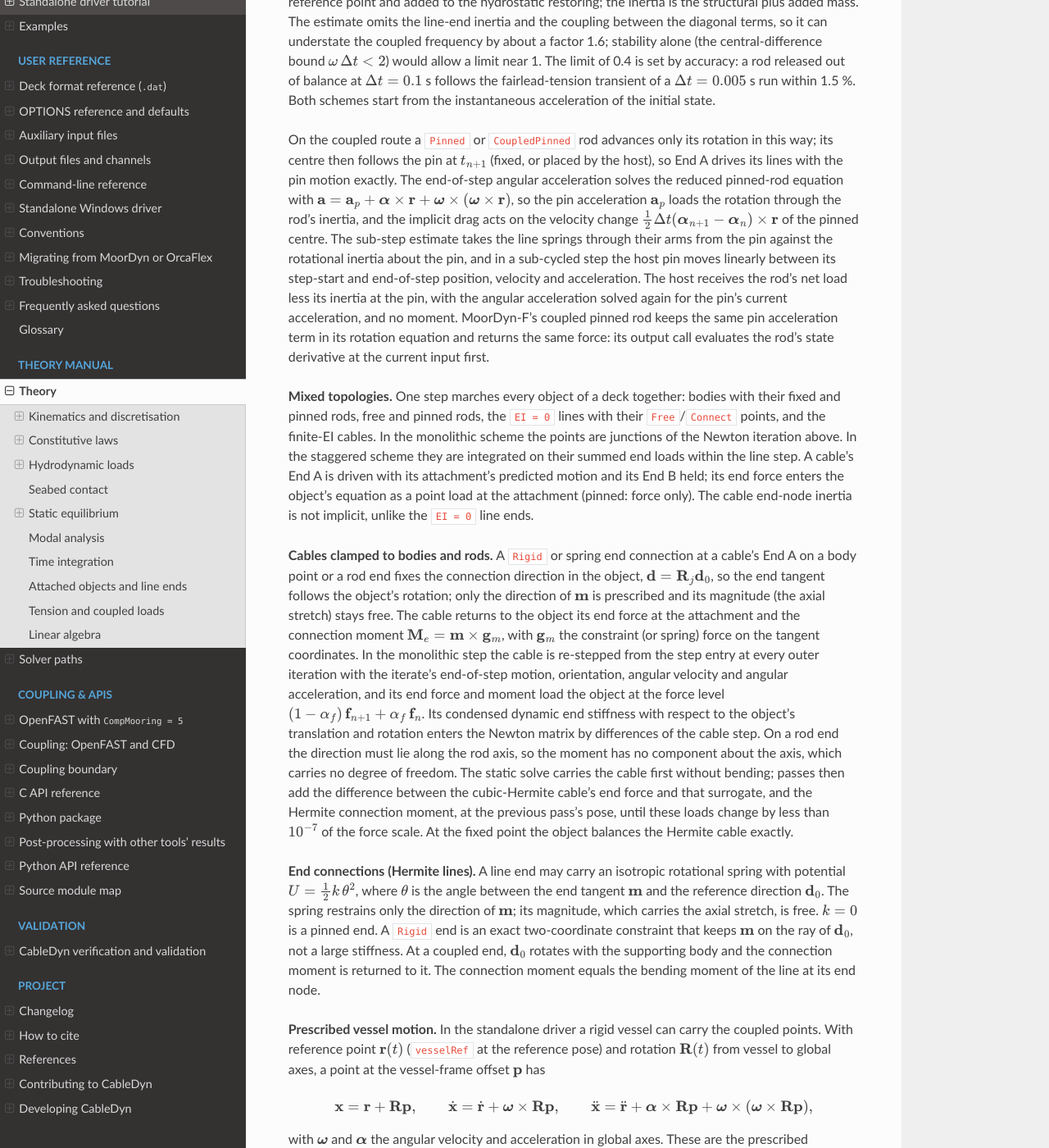
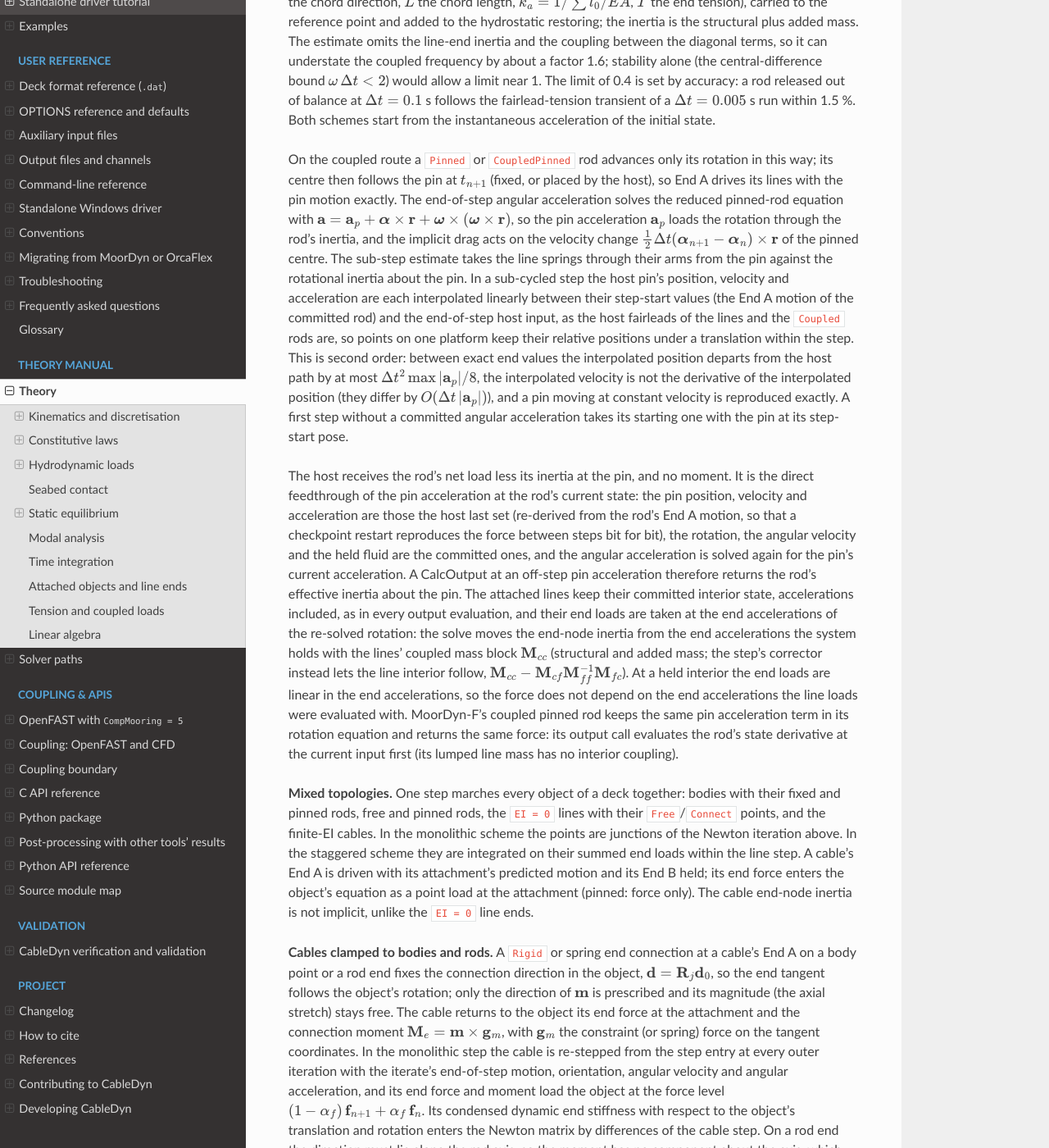
Before and after one commit to SMI-Lab-Inha/CableDyn, a Sphinx documentation site: the page built from doc/theory.rst, in a window 1280 px wide and 1400 px high, scrolled down 36261 px. Shown: the whole window at 82% size. Built offline with Sphinx 7.4.7 and the Read the Docs theme 3.1.0, drawn with Linux system fonts in a browser that asks for light colours; some of the changed text lies outside the part shown.

Commit message:
fix(rods): exact pin probe force, stored step-start pin, bare-end check
- The pin force of an output evaluation (CD_Rod_HostWrench) corrected
  the line-end acceleration with the condensed line mass, which assumes
  the line interior responds; an output evaluation freezes it, so a
  changed End-B acceleration moved the pin force by 0.57 N where the
  exact value moves 2e-11 N. It now uses the coupled-end mass of the
  frozen interior (CD_Calc_Model_CoupledEndMass, frozen_interior of
  CD_Calc_System_CoupledAccelDerivative); the step's corrector keeps
  the condensed mass, so step results are unchanged.
- The rod state carries its step-start pin, set at init, after every
  step, on a mirror restore and on a host transfer that does not
  advance, so the first-step staging and the sub-step interpolation no
  longer depend on the caller passing the start pose.
- Only Pinned and CoupledPinned rods may leave an end without a line or
  POINT row; any other rod end without one is refused by name, as
  before this branch.
- The restart test compares loads before the next step as well; docs
  state the linear sub-step interpolation's order and that a pinned rod
  without a line keeps its deck orientation in statics.

Signed-off-by: Jae Hoon Seo <jaehoon.seo@inha.ac.kr>

```diff
--- a/CMakeLists.txt
+++ b/CMakeLists.txt
@@ -1046,7 +1046,8 @@
 
 # Pinned and CoupledPinned rods on the coupled aggregate: the compound-pendulum period, a held
 # host equal to a fixed pin, constant and harmonic pin accelerations against closed forms,
-# sub-cycling, snapshot/restore, the output probe, restart and PtfmInit with the static start.
+# sub-cycling, snapshot/restore, the output probe, restart, PtfmInit with the static start, a
+# step without the staged rods, and rod ends without a line.
 add_executable(test_openfast_pinned_rod tests/test_openfast_pinned_rod.f90)
 target_link_libraries(test_openfast_pinned_rod PRIVATE cabledyn_core)
 file(MAKE_DIRECTORY ${CMAKE_BINARY_DIR}/openfast_pinned_rod)
--- a/doc/openfast.rst
+++ b/doc/openfast.rst
@@ -273,7 +273,8 @@
 * **Rigid6 bodies, Point3 bodies, and rigid rods** are translated at the deck boundary; their
   supported loads and restrictions in coupled runs are listed in :doc:`capabilities`. Free
   Rigid6 bodies, free rods and pinned rods start at their static equilibrium with the platform
-  at ``PtfmInit`` (``bodyIC static``, the default), as in standalone runs. ``Coupled``/``Vessel``
+  at ``PtfmInit`` (``bodyIC static``, the default), as in standalone runs; one that carries no
+  line is not part of that solve and starts at rest in its deck pose. ``Coupled``/``Vessel``
   rods are platform-borne: each is a node of the coupling mesh at its End A that follows the
   platform position and orientation and returns a force and a moment (MoorDyn-F's coupled rod,
   including the rod's own and added-mass inertia). ``CoupledPinned``/``VesselPinned`` rods are
@@ -282,7 +283,8 @@
   node returns a force with zero moment (MoorDyn-F's coupled pinned rod). That force is the
   rod's net load less its inertia, with the angular acceleration solved for the node's current
   acceleration; a CalcOutput at an off-step acceleration therefore returns the rod's effective
-  inertia about the pin rather than its full mass. ``PtfmInit`` moves and turns such a rod with
+  inertia about the pin rather than its full mass (the rotation, the angular velocity and the
+  held fluid stay those of the committed step). ``PtfmInit`` moves and turns such a rod with
   the platform before the static solve balances it about its pin. ``Pinned`` rods turn about a
   fixed End A. ``Coupled``/``Vessel`` bodies are platform-borne the same way as ``Coupled`` rods,
   with the node at the body reference point, and may share a deck with ``Free`` bodies.
--- a/doc/theory.rst
+++ b/doc/theory.rst
@@ -1794,7 +1794,9 @@
 normal to its axis), each pinned rod's two rotations about its pin, and each point's position.
 A pinned rod's residual rows are its moment about the pin; its net force acts on its parent body
 at the pin (a rod pinned to a fixed point has none, and a ``CoupledPinned`` rod in OpenFAST is
-balanced about its pin at the platform's initial pose). A deck with pinned rods takes the
+balanced about its pin at the platform's initial pose). A free or pinned rod that no line
+attaches to (nor, for a rod pinned to a body, any line of its body) is not an unknown: it keeps
+its deck pose and starts at rest there. A deck with pinned rods takes the
 central-difference Jacobian of the full residual. A finite-EI line enters with its axial
 stiffness and weight only. The residual is the net force and moment of the loads the
 dynamic step applies at rest: weight, buoyancy and hydrostatic restoring, steady-current drag,
@@ -1937,12 +1939,34 @@
 the implicit drag acts on the velocity change
 :math:`\tfrac{1}{2}\Delta t(\boldsymbol{\alpha}_{n+1} - \boldsymbol{\alpha}_n)\times\mathbf{r}` of the
 pinned centre. The sub-step estimate takes the line springs through their arms from the pin
-against the rotational inertia about the pin, and in a sub-cycled step the host pin moves linearly
-between its step-start and end-of-step position, velocity and acceleration. The host receives the
-rod's net load less its inertia at the pin, with the angular acceleration solved again for the
-pin's current acceleration, and no moment. MoorDyn-F's coupled pinned rod keeps the same pin
-acceleration term in its rotation equation and returns the same force: its output call evaluates
-the rod's state derivative at the current input first.
+against the rotational inertia about the pin. In a sub-cycled step the host pin's position,
+velocity and acceleration are each interpolated linearly between their step-start values (the End
+A motion of the committed rod) and the end-of-step host input, as the host fairleads of the lines
+and the ``Coupled`` rods are, so points on one platform keep their relative positions under a
+translation within the step. This is second order: between exact end values the interpolated
+position departs from the host path by at most :math:`\Delta t^2 \max|\mathbf{a}_p|/8`, the
+interpolated velocity is not the derivative of the interpolated position (they differ by
+:math:`O(\Delta t\,|\mathbf{a}_p|)`), and a pin moving at constant velocity is reproduced exactly.
+A first step without a committed angular acceleration takes its starting one with the pin at its
+step-start pose.
+
+The host receives the rod's net load less its inertia at the pin, and no moment. It is the
+direct feedthrough of the pin acceleration at the rod's current state: the pin position,
+velocity and acceleration are those the host last set (re-derived from the rod's End A motion,
+so that a checkpoint restart reproduces the force between steps bit for bit), the rotation, the
+angular velocity and the held fluid are the committed ones, and the angular acceleration is
+solved again for the pin's current acceleration. A CalcOutput at an off-step pin acceleration
+therefore returns the rod's effective inertia about the pin. The attached lines keep their
+committed interior state, accelerations included, as in every output evaluation, and their end
+loads are taken at the end accelerations of the re-solved rotation: the solve moves the end-node
+inertia from the end accelerations the system holds with the lines' coupled mass block
+:math:`\mathbf{M}_{cc}` (structural and added mass; the step's corrector instead lets the line
+interior follow, :math:`\mathbf{M}_{cc} - \mathbf{M}_{cf}\mathbf{M}_{ff}^{-1}\mathbf{M}_{fc}`). At a
+held interior the end loads are linear in the end accelerations, so the force does not depend on
+the end accelerations the line loads were evaluated with. MoorDyn-F's coupled pinned rod keeps
+the same pin acceleration term in its rotation equation and returns the same force: its output
+call evaluates the rod's state derivative at the current input first (its lumped line mass has
+no interior coupling).
 
 **Mixed topologies.** One step marches every object of a deck together: bodies with their fixed
 and pinned rods, free and pinned rods, the ``EI = 0`` lines with their ``Free``/``Connect``
```
Also changed, not shown: CHANGELOG.md (+6 -4 lines), VALIDATION.md (+1 -1 lines), doc/driver_format.md (+7 -3 lines), 5 other files.
